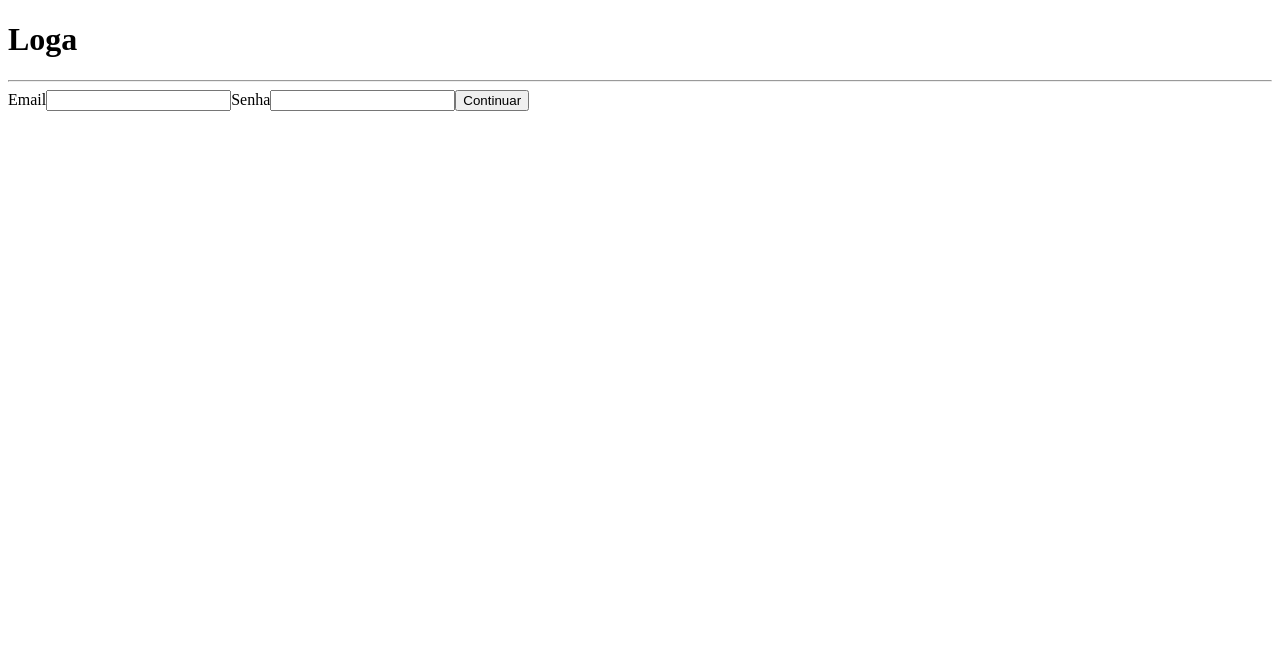
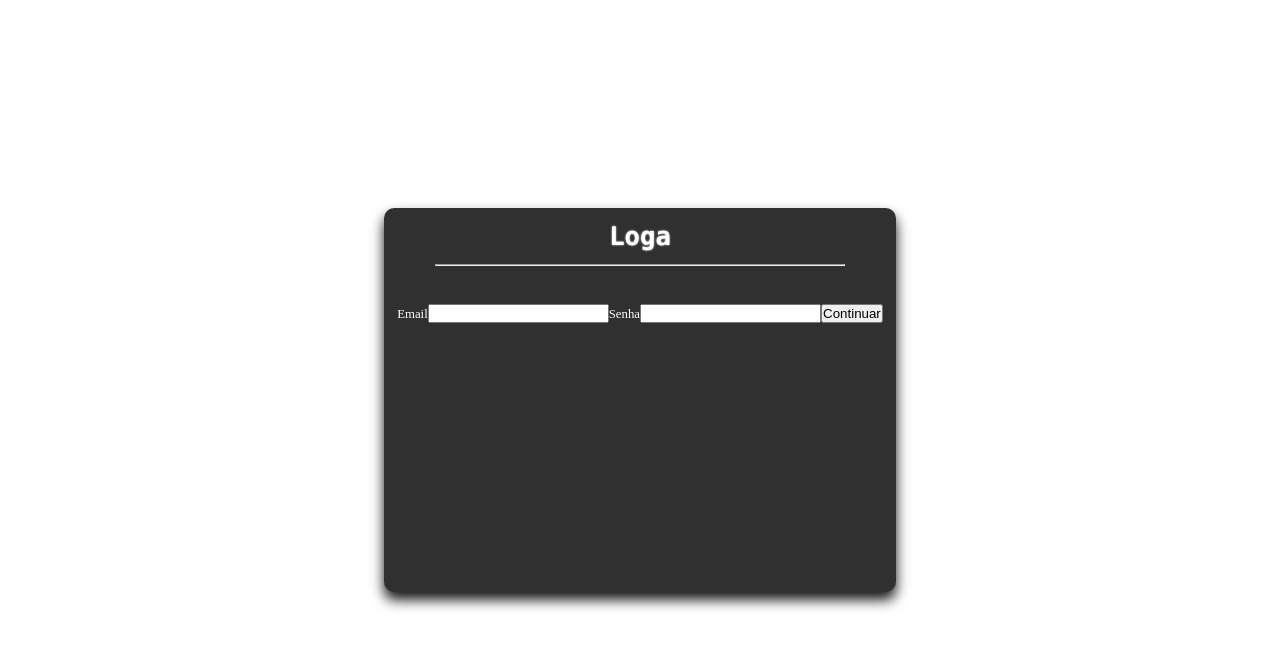
Before and after one commit to AndreOS17/Projeto_Loga, a React (Create React App) app in the folder Front-End/: page / in a window 1280 px wide. Shown: the top 648 px of the page. Built offline with nearby package versions, Linux system fonts and the light colour scheme; the HTML template or start-up script is replaced by a standard one.

Commit message:
:lipstick: Desenvolvimento de Estilo da Aplicação

```diff
--- a/Front-End/src/App.css
+++ b/Front-End/src/App.css
@@ -0,0 +1,50 @@
+.Container {
+    height: 100vh;
+    width: 100%;
+    display: grid;
+    place-items: center;
+}
+
+.Container .Card {
+    width: 40rem;
+    height: 30rem;
+
+    display: flex;
+    flex-direction: column;
+    align-items: center;
+
+    background-color: #303030;
+
+    border: 0;
+    border-radius: 0.8rem;
+
+    color: #ffffff;
+
+    box-shadow: 0 0.6rem 1rem #151515
+}
+
+.Container .Card .Card_Title {
+    margin: 1rem 0;
+
+    font-family: 'Consolas';
+    text-shadow: 0 0 2px #ffffff;
+
+    transition: 0.5s;
+}
+
+.Container .Card .Card_Title:hover {
+    text-shadow: 0 0 5px #ffffff;
+    cursor: default;
+}
+
+.Container .Card hr {
+    width: 80%;
+
+    margin-bottom: 3rem;
+
+    transition: 0.5s;
+}
+
+.Container .Card:hover > hr {
+    width: 90%;
+}
--- a/Front-End/src/App.tsx
+++ b/Front-End/src/App.tsx
@@ -1,17 +1,17 @@
 import React from 'react';
 
+import './global.css';
 import './App.css';
 
 function App() {
   return (
-    <div className="App">
     <div className="Container">
       <div className="Card">
         <h1 className="Card_Title">Loga</h1>
-          <hr/>
+        <hr />
         <form>
           <label htmlFor="email">Email</label>
-            <input type="email" id="email"/>
+          <input type="email" id="email" />
 
           <label htmlFor="senha">Senha</label>
           <input type="password" id="senha" />
@@ -20,7 +20,6 @@ function App() {
         </form>
       </div>
     </div>
-    </div>
   );
 }
 
```
Lines whose indentation alone changed are shown as unchanged.
